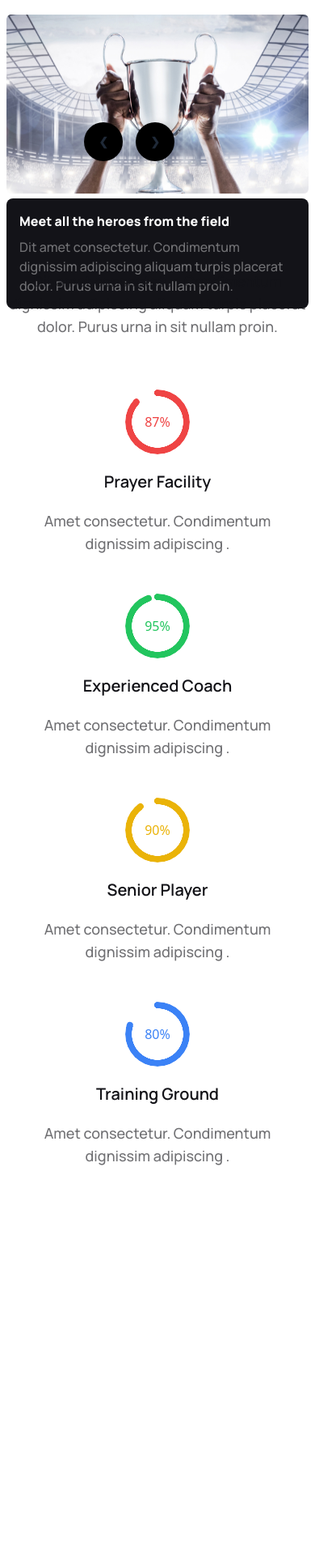
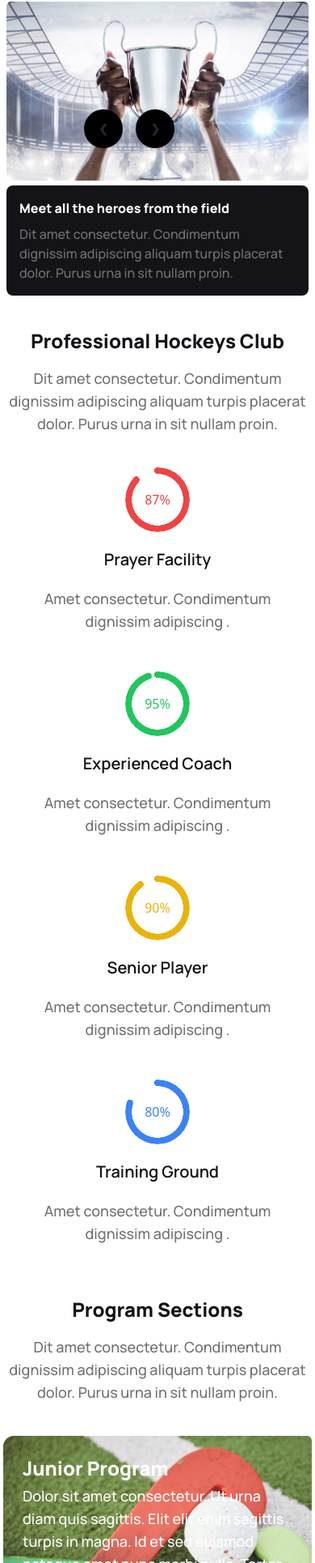
Before and after one commit to FahimReshad/hockeys, a plain HTML site: page index.html in a window 390 px wide. Shown: the part 70-2000 px from the top of the page at 81% size. Before the commit the page ends 1543 px from the top, so only its background shows below. Drawn offline with nearby package versions, Linux system fonts and the light colour scheme.

Commit message:
completed program sections

```diff
--- a/index.html
+++ b/index.html
@@ -47,11 +47,12 @@
                 </div>
                 <div class="navbar-end">
                     <img class="mr-4 hidden lg:flex" src="Images/search.svg" alt="">
-                  <a class="btn py-4 px-6 text-white bg-red-500">Get ticket</a>
+                    <button class="btn py-4 px-6 text-white bg-red-500">Get Ticket</button>
+                  <!-- <a class="btn py-4 px-6 text-white bg-red-500">Get ticket</a> -->
                 </div>
               </div>
         </nav>
-        <div class="mx-2 my-4 lg:my-14 relative">
+        <div class="mx-2 lg:my-14 relative">
             <div class="carousel w-full">
                 <div id="slide1" class="carousel-item relative w-full ">
                   <img src="Images/1.png" class="w-full " />
@@ -84,18 +85,19 @@
 
               </div>
                                  <!-- meet the heroes  -->
-              <div class="bg-[#131318] rounded-lg p-4 lg:p-8 lg:w-1/2 absolute lg:right-16 lg:bottom-24 space-y-2 lg:space-y-4">
+              <div class="bg-[#131318] rounded-lg p-4 lg:p-8 lg:w-1/2 lg:absolute lg:right-16 lg:bottom-24 space-y-2 lg:space-y-4">
                 <h2 class="text-[#FFF] lg:text-2xl font-extrabold manrope">Meet all the heroes from the field</h2>
                 <p class="text-[#FFFFFF] opacity-40 manrope font-medium lg:text-lg">Dit amet consectetur. Condimentum dignissim adipiscing aliquam  turpis placerat dolor. Purus urna in sit nullam proin.</p>
               </div>
         </div>
     </header>
-    <main class="container mx-auto my-2 lg:my-12">
-        <div class="text-center space-y-4 my-10">
-            <h2 class="text-[#131318] text-2xl lg:text-4xl font-extrabold manrope">Professional Hockeys Club</h2>
-            <p class="text-[#131318] manrope text-lg font-medium opacity-60">Dit amet consectetur. Condimentum dignissim adipiscing aliquam turpis placerat dolor. Purus urna in sit nullam proin.</p>
+    <main class="container px-1 lg:mx-auto my-2 lg:my-12">
+      <section class="text-center space-y-4 my-10">
+        <div class="space-y-4">
+        <h2 class="text-[#131318] text-2xl lg:text-4xl font-extrabold manrope">Professional Hockeys Club</h2>
+            <p class="text-[#131318] manrope text-lg font-medium opacity-60">Dit amet consectetur. Condimentum dignissim adipiscing aliquam turpis placerat <br> dolor. Purus urna in sit nullam proin.</p>
         </div>
-        <div class="grid grid-cols-1 md:grid-cols-2 lg:grid-cols-4">
+        <div class="grid grid-cols-1 md:grid-cols-2 lg:grid-cols-4 ">
                                       <!-- card-1  -->
             <div class="space-y-5 p-6 flex flex-col justify-center items-center">
                 <div class="radial-progress text-red-500" style="--value:87;" role="progressbar">87%</div>
@@ -120,8 +122,47 @@
                 <h4 class="text-[#131318] text-xl font-semibold manrope">Training Ground</h4>
                 <p class="text-[#131318] manrope text-lg font-medium opacity-60 text-center">Amet consectetur. Condimentum dignissim adipiscing .</p>
             </div>
+            </div>
+      </section>
+                              <!-- program section  -->
+      <section>
+        <div class="text-center space-y-4 my-10 ">
+          <h2 class="text-[#131318] text-2xl lg:text-4xl font-extrabold manrope">Program Sections</h2>
+          <p class="text-[#131318] manrope text-lg font-medium opacity-60">Dit amet consectetur. Condimentum dignissim adipiscing aliquam turpis placerat <br> dolor. Purus urna in sit nullam proin. </p>
+        </div>
+                               <!-- card-1  -->
+        <div class="grid grid-cols-1 lg:grid-cols-2 gap-6">
+          <div class="rounded-md bg-[url('./Images/2.png')]  bg-no-repeat bg-cover object-cover p-6 lg:pt-28 lg:px-14 lg:pb-12 space-y-1 lg:space-y-7 lg:col-span-1">
+            <h3 class="text-white text-2xl lg:text-4xl font-extrabold manrope">Junior Program</h3>
+            <p class="text-[#FFF] manrope text-lg font-medium lg:w-5/6">Dolor sit amet consectetur. Ut urna diam quis sagittis. Elit elit
+              enim sagittis turpis in magna. Id et sed euismod natoque amet nunc morbi nulla. Tortor congue sed et in.</p>
+              <button class="btn lg:py-4 lg:px-6 text-white bg-red-500 border-0">Register Now!</button>
+            </div>
+                                            <!-- card-2  -->
+          <div class="rounded-md bg-[url('./Images/3.png')] bg-no-repeat bg-cover object-cover p-6 lg:pt-28 lg:px-14 lg:pb-12 space-y-1 lg:space-y-7 lg:col-span-1">
+            <h3 class="text-white text-2xl lg:text-4xl font-extrabold manrope">Junior Program</h3>
+            <p class="text-[#FFF] manrope text-lg font-medium lg:w-5/6">Dolor sit amet consectetur. Ut urna diam quis sagittis. Elit elit
+              enim sagittis turpis in magna. Id et sed euismod natoque amet nunc morbi nulla. Tortor congue sed et in.</p>
+              <button class="btn lg:py-4 lg:px-6 text-white bg-red-500 border-0">Register Now!</button>
+            </div>
+                                <!-- card-3  -->
+          <div class=" rounded-md lg:h-[60vh] bg-[url('./Images/4.png')] bg-no-repeat bg-cover object-cover p-6 md:pt-28 lg:pt-[250px] lg:px-14 lg:pb-12 space-y-1 lg:space-y-7 lg:col-span-2">
+            <h3 class="text-white text-2xl lg:text-4xl font-extrabold manrope">Junior Program</h3>
+            <p class="text-[#FFF] manrope text-lg font-medium lg:w-2/5">Dolor sit amet consectetur. Ut urna diam quis sagittis. Elit elit
+              enim sagittis turpis in magna. Id et sed euismod natoque amet nunc morbi nulla. Tortor congue sed et in.</p>
+              <button class="btn lg:py-4 lg:px-6 text-white bg-red-500 border-0">Register Now!</button>
+            </div>
+        </div>
+
+       <!-- <div class="grid grid-cols-1 lg:grid-cols-2">
+        <div class="lg:col-span-1 row-span-1"><img class="w-[100%]" src="Images/2.png" alt=""></div>
+        <div class="lg:col-span-1 row-span-2"><img class="w-[100%]" src="Images/3.png" alt=""></div>
+        <div class="lg:col-span-2 row-span-3"><img class="w-[100%]" src="Images/4.png" alt=""></div>
+       </div> -->
 
         </div>
+      </section>
+
 
     </main>
     <footer>
--- a/tailwind.config.js
+++ b/tailwind.config.js
@@ -2,7 +2,14 @@
 module.exports = {
     content: ["./src/**/*.{html,js}"],
     theme: {
-      extend: {},
+      extend: {
+        backgroundImage: {
+          'hero-pattern': "url('./Images/2.png')",
+          'hero-pattern': "url('./Images/3.png')",
+          'hero-pattern': "url('./Images/4.png.png')",
+          'footer-texture': "url('/img/footer-texture.png')",
+        }
+      },
     },
     plugins: [],
   }
```
